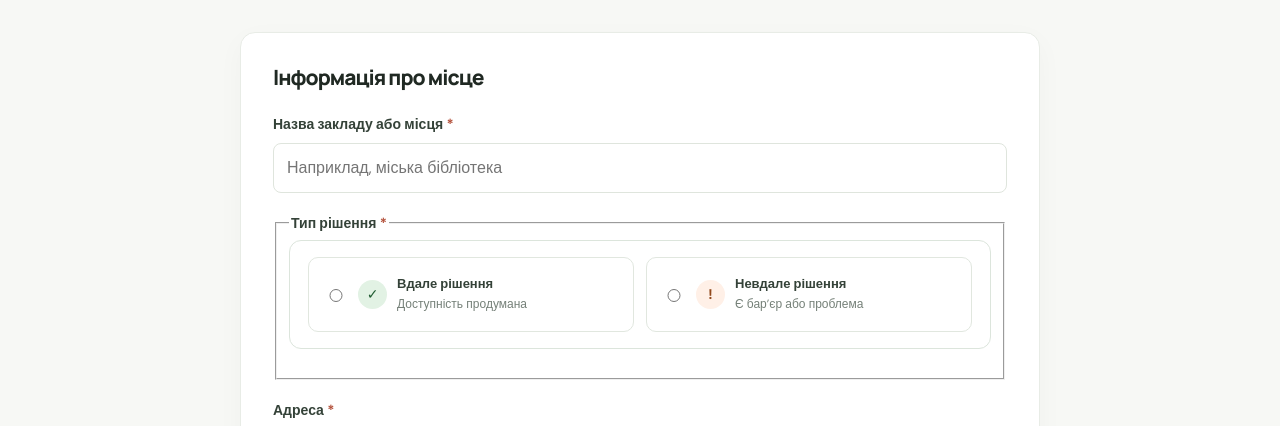
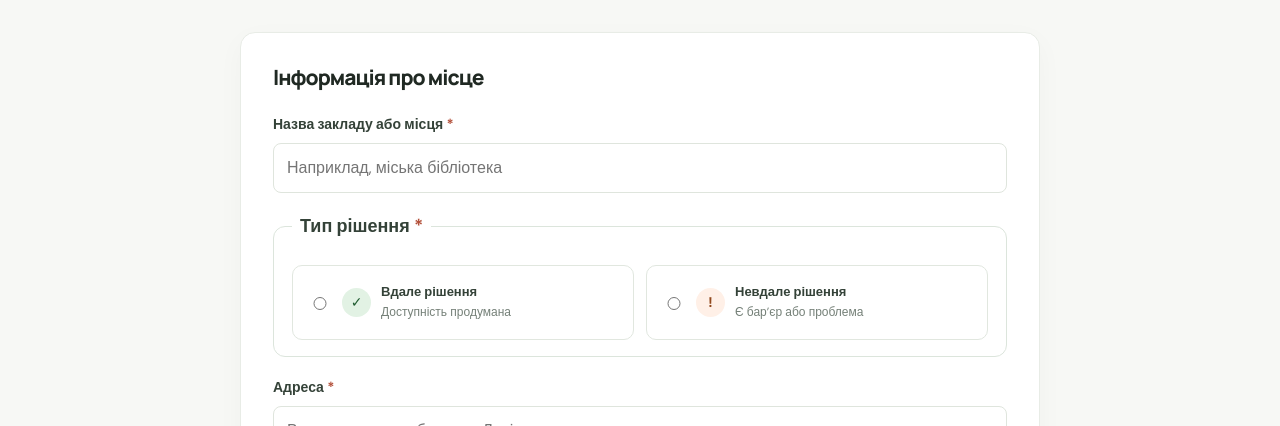
Before and after one commit to AnastasiaFalk/lviv, a plain HTML site: page add.html in a window 1280 px wide. Shown: the part 344-770 px from the top of the page. Drawn offline with Linux system fonts and the light colour scheme; a script that the page names is missing.

Commit message:
Update style.css

```diff
--- a/style.css
+++ b/style.css
@@ -1,4 +1,3 @@
-
 * {
   box-sizing: border-box;
 }
@@ -651,18 +650,9 @@ a {
 
 /* STATUS CHOICES */
 
-.choice-row {
-  display: grid;
-  grid-template-columns: 1fr 1fr;
-  gap: 12px;
-}
-
-/* FIELDSET — ТИП РІШЕННЯ */
-.field .choice-row {
-    display: grid;
-    grid-template-columns: 1fr 1fr;
-    gap: 12px;
-
+/* Єдина рамка для групи «Тип рішення» */
+fieldset.field:has(.choice-row) {
+  display: block;
   border: 1px solid #dce5dc;
   border-radius: 12px;
   padding: 16px 18px;
@@ -670,11 +660,24 @@ a {
   min-width: 0;
 }
 
-.field .choice-row legend {
+fieldset.field:has(.choice-row) > legend {
   padding: 0 8px;
+  margin-bottom: 8px;
   font-size: 18px;
   font-weight: 700;
   color: #344238;
+}
+
+/* Сітка карток — без додаткової рамки */
+.choice-row {
+  display: grid;
+  grid-template-columns: 1fr 1fr;
+  gap: 12px;
+  border: 0;
+  border-radius: 0;
+  padding: 0;
+  margin: 0;
+  min-width: 0;
 }
 
 .choice-card {
@@ -1046,7 +1049,7 @@ a {
     padding: 22px 18px;
   }
 
-  .field .choice-row {
+  fieldset.field:has(.choice-row) .choice-row {
     grid-template-columns: 1fr;
   }
 
@@ -1075,7 +1078,6 @@ a {
     font-size: 15px;
   }
 }
-
 
 /* HIGH CONTRAST MODE */
 
@@ -1189,7 +1191,7 @@ a {
   outline-offset: 4px;
 }
 
-  /* FIX: high contrast navigation */
+/* HIGH CONTRAST NAVIGATION */
 
 body.high-contrast .main-nav .add-link {
   background: #000000;
@@ -1208,14 +1210,14 @@ a {
   border: 2px solid #000000;
 }
 
-  /* FIX: force white text on add link */
 body.high-contrast .main-nav a.add-link {
   color: #ffffff !important;
   background: #000000 !important;
   text-decoration: none !important;
 }
 
-    /* Кнопка перемикання контрасту */
+/* CONTRAST TOGGLE BUTTON */
+
 .contrast-toggle {
   appearance: none;
   -webkit-appearance: none;
@@ -1252,7 +1254,6 @@ a {
   outline-offset: 3px;
 }
 
-  /* Висококонтрастний режим */
 body.high-contrast .contrast-toggle {
   background: #000000;
   color: #ffffff;
```
Lines whose indentation alone changed are shown as unchanged.
